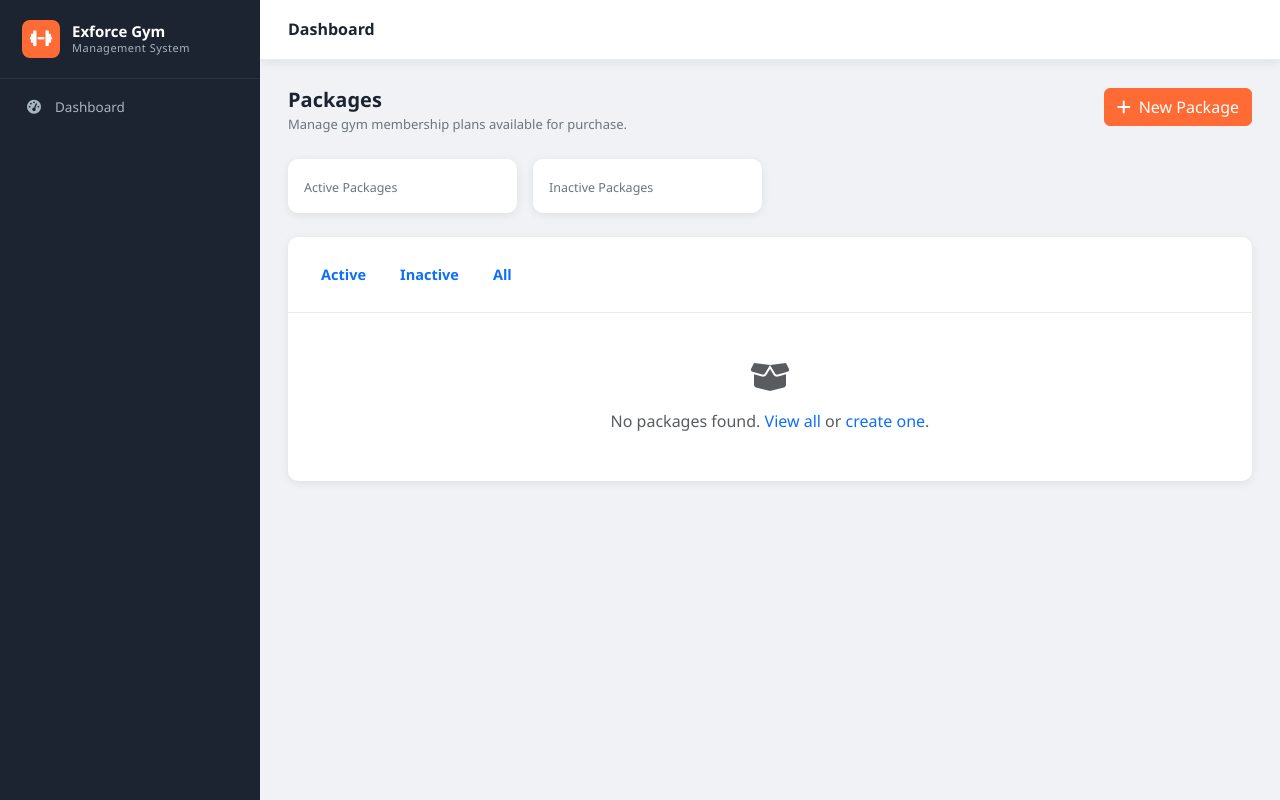
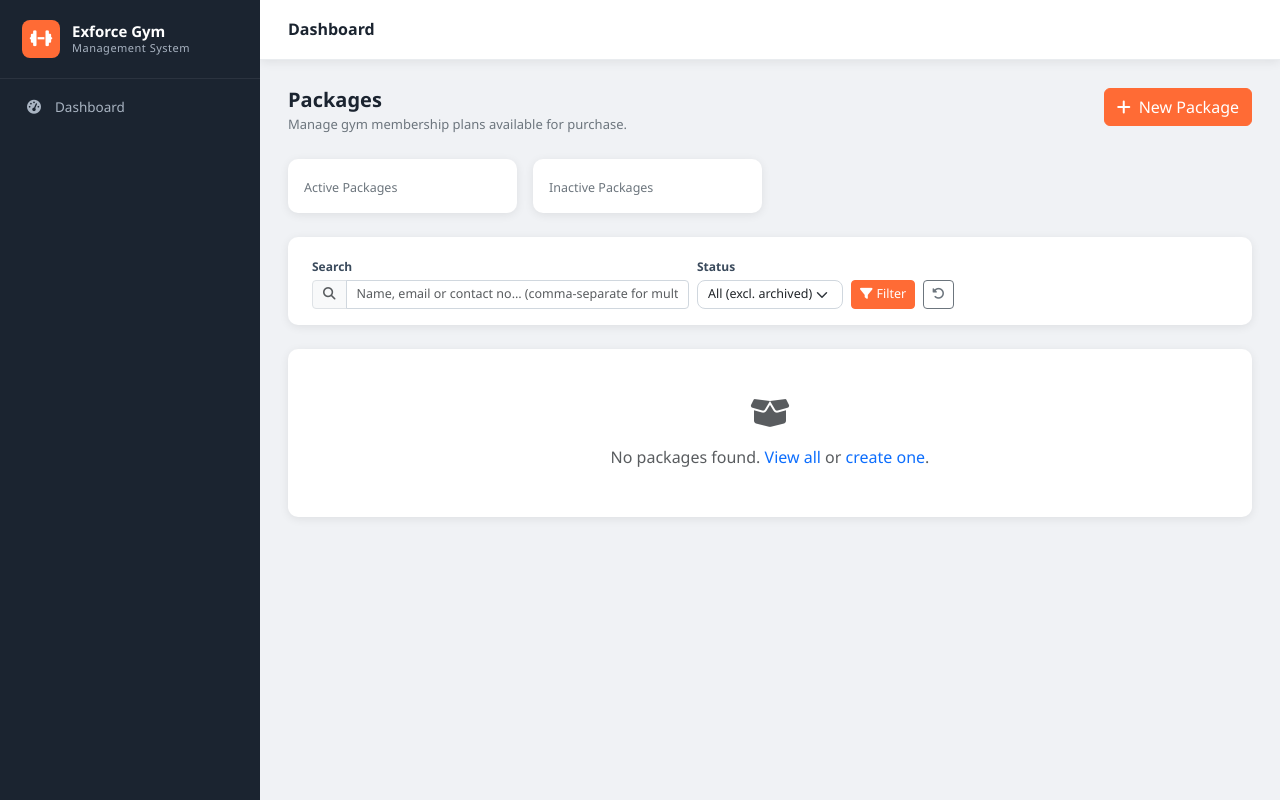
Before and after one commit to janithjehan/exforce-gym, a Python web app: template templates/packages/list.html in a window 1280 px wide. Run offline with Jinja, Linux system fonts and the light colour scheme; the template is opened without the code that fills it, so the values that code supplies are empty.

Commit message:
[IMP] Package

```diff
--- a/templates/packages/create.html
+++ b/templates/packages/create.html
@@ -32,7 +32,7 @@
                     <div class="row g-3 mb-3">
                         <div class="col-sm-6">
                             {{ form.duration_months.label(class='form-label') }}
-                            {{ form.duration_months(class='form-select' + (' is-invalid' if form.duration_months.errors else '')) }}
+                            {{ form.duration_months(class='form-control' + (' is-invalid' if form.duration_months.errors else ''), min=1, placeholder='e.g. 1, 3, 9, 24') }}
                             {% for e in form.duration_months.errors %}<div class="invalid-feedback">{{ e }}</div>{% endfor %}
                         </div>
                         <div class="col-sm-6">
--- a/templates/packages/edit.html
+++ b/templates/packages/edit.html
@@ -33,7 +33,7 @@
                     <div class="row g-3 mb-3">
                         <div class="col-sm-6">
                             {{ form.duration_months.label(class='form-label') }}
-                            {{ form.duration_months(class='form-select' + (' is-invalid' if form.duration_months.errors else '')) }}
+                            {{ form.duration_months(class='form-control' + (' is-invalid' if form.duration_months.errors else ''), min=1, placeholder='e.g. 1, 3, 9, 24') }}
                             {% for e in form.duration_months.errors %}<div class="invalid-feedback">{{ e }}</div>{% endfor %}
                         </div>
                         <div class="col-sm-6">
--- a/templates/packages/list.html
+++ b/templates/packages/list.html
@@ -27,24 +27,56 @@
     </div>
 </div>
 
+<!-- Filters -->
+<div class="card mb-4">
+    <div class="card-body py-3">
+        <form method="GET" action="{{ url_for('packages.list_packages') }}" class="row g-2 align-items-end">
+            <div class="col-lg-5 col-md-6">
+                <label class="form-label mb-1" style="font-size:12px; font-weight:600;">Search</label>
+                <div class="input-group input-group-sm">
+                    <span class="input-group-text"><i class="fa-solid fa-magnifying-glass text-muted"></i></span>
+                    <input type="text" name="search" class="form-control"
+                           placeholder="Name, email or contact no… (comma-separate for multiple)" value="{{ search }}">
+                </div>
+            </div>
+            <div class="col-lg-2 col-md-3 col-6">
+                <label class="form-label mb-1" style="font-size:12px; font-weight:600;">Status</label>
+                <select name="status" class="form-select form-select-sm">
+                    <option value="all"      {% if status_filter == 'all' %}selected{% endif %}>All (excl. archived)</option>
+                    <option value="archived" {% if status_filter == 'archived' %}selected{% endif %}>Archived</option>
+                    <option value="inactive" {% if status_filter == 'inactive' %}selected{% endif %}>Inactive</option>
+                </select>
+            </div>
+            <div class="col-auto d-flex gap-2">
+                <button type="submit" class="btn btn-primary btn-sm">
+                    <i class="fa-solid fa-filter me-1"></i>Filter
+                </button>
+                <a href="{{ url_for('packages.list_packages') }}" class="btn btn-outline-secondary btn-sm">
+                    <i class="fa-solid fa-rotate-left"></i>
+                </a>
+            </div>
+        </form>
+    </div>
+</div>
+
 <!-- Filter Tabs -->
 <div class="card">
-    <div class="card-header d-flex align-items-center gap-3 flex-wrap">
-        <ul class="nav nav-tabs card-header-tabs mb-0">
-            <li class="nav-item">
-                <a class="nav-link {% if status_filter == 'active' %}active{% endif %}"
-                   href="{{ url_for('packages.list_packages', status='active') }}">Active</a>
-            </li>
-            <li class="nav-item">
-                <a class="nav-link {% if status_filter == 'inactive' %}active{% endif %}"
-                   href="{{ url_for('packages.list_packages', status='inactive') }}">Inactive</a>
-            </li>
-            <li class="nav-item">
-                <a class="nav-link {% if status_filter == 'all' %}active{% endif %}"
-                   href="{{ url_for('packages.list_packages', status='all') }}">All</a>
-            </li>
-        </ul>
-    </div>
+<!--    <div class="card-header d-flex align-items-center gap-3 flex-wrap">-->
+<!--        <ul class="nav nav-tabs card-header-tabs mb-0">-->
+<!--            <li class="nav-item">-->
+<!--                <a class="nav-link {% if status_filter == 'active' %}active{% endif %}"-->
+<!--                   href="{{ url_for('packages.list_packages', status='active') }}">Active</a>-->
+<!--            </li>-->
+<!--            <li class="nav-item">-->
+<!--                <a class="nav-link {% if status_filter == 'inactive' %}active{% endif %}"-->
+<!--                   href="{{ url_for('packages.list_packages', status='inactive') }}">Inactive</a>-->
+<!--            </li>-->
+<!--            <li class="nav-item">-->
+<!--                <a class="nav-link {% if status_filter == 'all' %}active{% endif %}"-->
+<!--                   href="{{ url_for('packages.list_packages', status='all') }}">All</a>-->
+<!--            </li>-->
+<!--        </ul>-->
+<!--    </div>-->
 
     <div class="card-body p-0">
         {% if packages.items %}
@@ -80,6 +112,16 @@
                         <td class="text-end">
                             <a href="{{ url_for('packages.view_package', package_id=pkg.id) }}"
                                class="btn btn-sm btn-outline-secondary">View</a>
+                            {% if pkg.is_archived %}
+                            <form method="POST"
+                                  action="{{ url_for('packages.restore_package', package_id=pkg.id) }}"
+                                  class="d-inline">
+                                <input type="hidden" name="csrf_token" value="{{ csrf_token() }}">
+                                <button type="submit" class="btn btn-sm btn-outline-success" title="Restore">
+                                    <i class="fa-solid fa-rotate-left"></i>
+                                </button>
+                            </form>
+                            {% endif %}
                         </td>
                     </tr>
                     {% endfor %}
```
Also changed, not shown: app/blueprints/packages/forms.py (+6 -6 lines), app/blueprints/packages/routes.py (+38 -9 lines), app/models/package.py (+6 -2 lines), app/utils/search.py (+15 -2 lines), templates/packages/view.html (+7 -0 lines).
